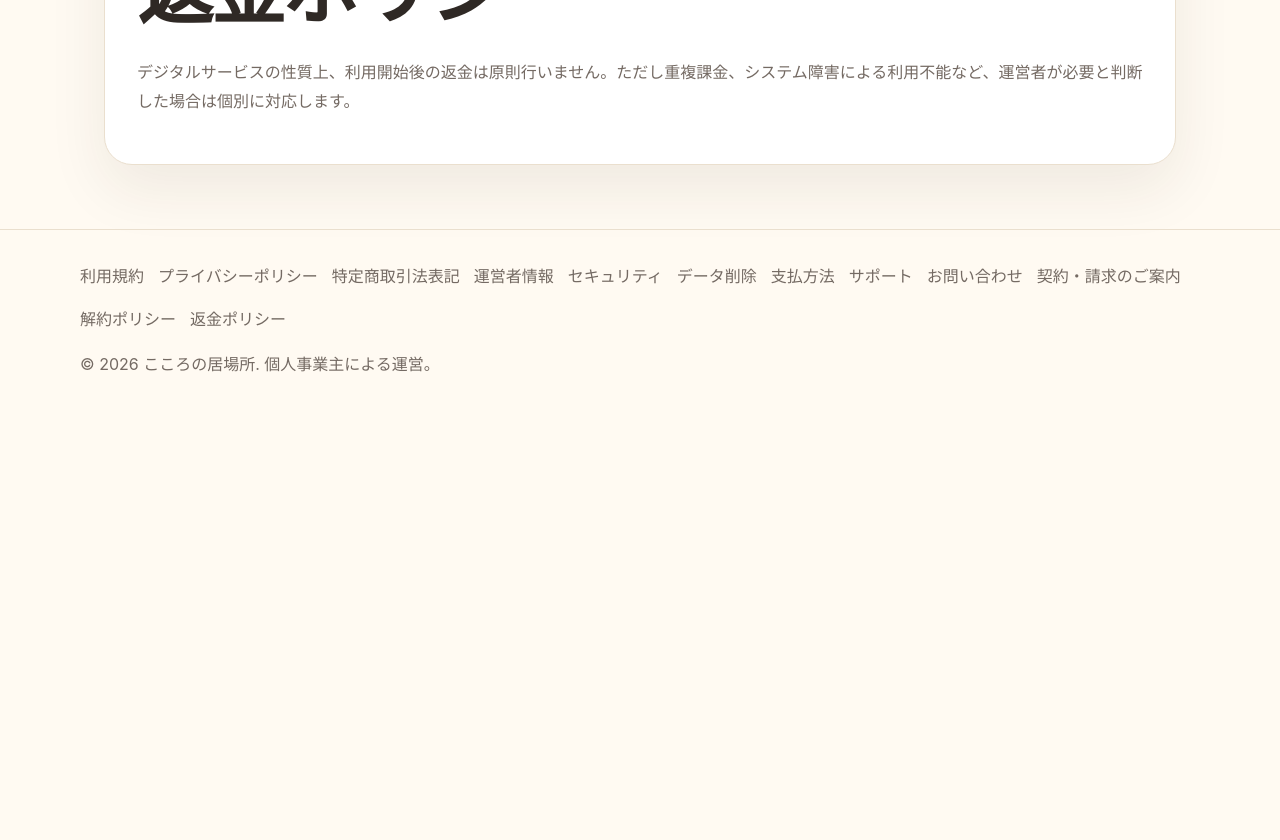
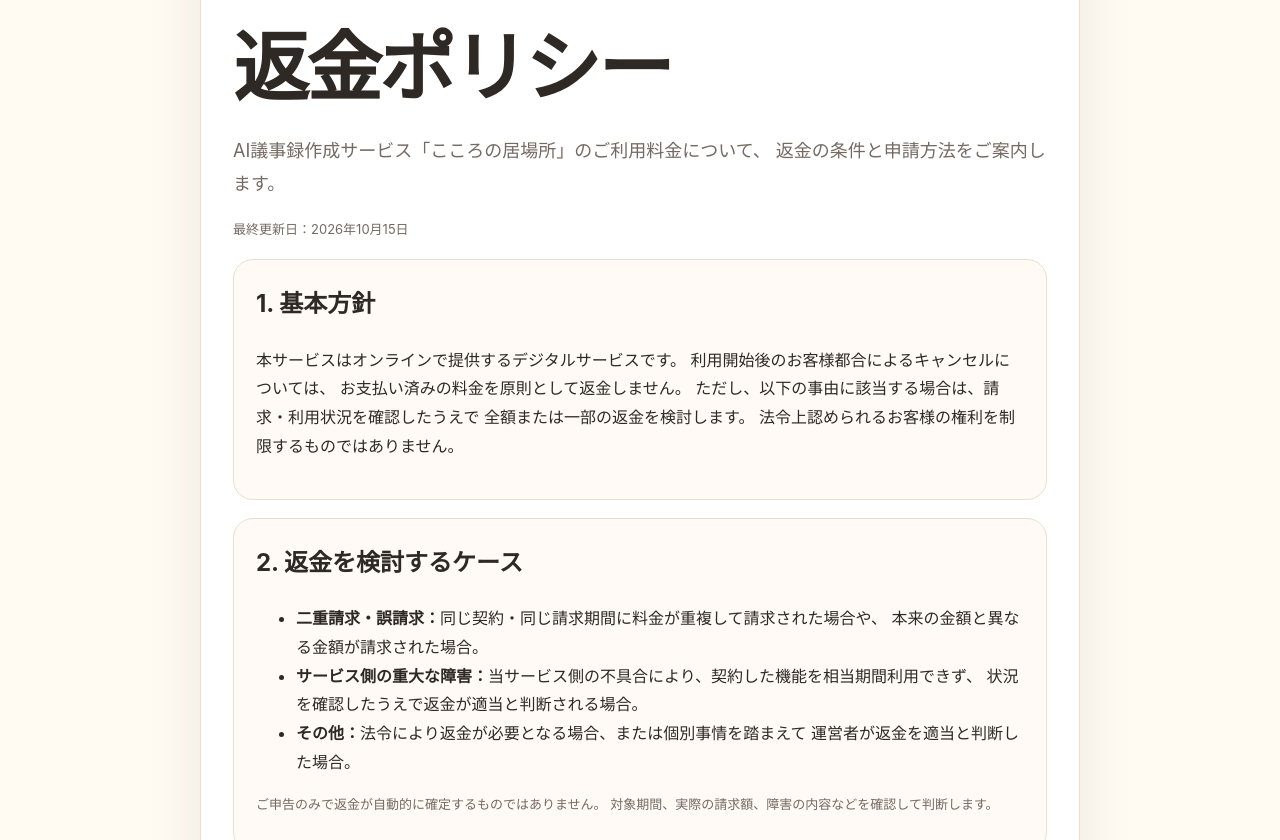
Before and after one commit to Yuki-ux-jpg-png/ai_gijiroku, a Next.js app: page /refund-policy in a window 1280 px wide. Shown: the part 260-1100 px from the top of the page. Before the commit the page ends 800 px from the top, so only its background shows below. Built offline with nearby package versions, Linux system fonts and the light colour scheme; no server answers.

Commit message:
update page.tsx

```diff
--- a/app/refund-policy/page.tsx
+++ b/app/refund-policy/page.tsx
@@ -1 +1,110 @@
-export default function Page(){return <main className="section"><div className="container"><div className="card"><h1>返金ポリシー</h1><p className="muted">デジタルサービスの性質上、利用開始後の返金は原則行いません。ただし重複課金、システム障害による利用不能など、運営者が必要と判断した場合は個別に対応します。</p></div></div></main>}
+import Link from 'next/link';
+
+export default function RefundPolicyPage() {
+  return (
+    <main className="section">
+      <div className="container">
+        <div className="card" style={{ maxWidth: 880, margin: '0 auto' }}>
+          <p className="badge">Refund Policy</p>
+          <h1>返金ポリシー</h1>
+          <p className="lead">
+            AI議事録作成サービス「こころの居場所」のご利用料金について、
+            返金の条件と申請方法をご案内します。
+          </p>
+          <p className="muted small">最終更新日：2026年10月15日</p>
+
+          <section className="mini">
+            <h2 style={{ fontSize: 24 }}>1. 基本方針</h2>
+            <p>
+              本サービスはオンラインで提供するデジタルサービスです。
+              利用開始後のお客様都合によるキャンセルについては、
+              お支払い済みの料金を原則として返金しません。
+              ただし、以下の事由に該当する場合は、請求・利用状況を確認したうえで
+              全額または一部の返金を検討します。
+              法令上認められるお客様の権利を制限するものではありません。
+            </p>
+          </section>
+
+          <section className="mini">
+            <h2 style={{ fontSize: 24 }}>2. 返金を検討するケース</h2>
+            <ul>
+              <li>
+                <strong>二重請求・誤請求：</strong>
+                同じ契約・同じ請求期間に料金が重複して請求された場合や、
+                本来の金額と異なる金額が請求された場合。
+              </li>
+              <li>
+                <strong>サービス側の重大な障害：</strong>
+                当サービス側の不具合により、契約した機能を相当期間利用できず、
+                状況を確認したうえで返金が適当と判断される場合。
+              </li>
+              <li>
+                <strong>その他：</strong>
+                法令により返金が必要となる場合、または個別事情を踏まえて
+                運営者が返金を適当と判断した場合。
+              </li>
+            </ul>
+            <p className="muted small">
+              ご申告のみで返金が自動的に確定するものではありません。
+              対象期間、実際の請求額、障害の内容などを確認して判断します。
+            </p>
+          </section>
+
+          <section className="mini">
+            <h2 style={{ fontSize: 24 }}>3. 返金の申請方法</h2>
+            <p>
+              <Link href="/contact" style={{ textDecoration: 'underline' }}>お問い合わせ窓口</Link>
+              に記載されたメールまたは電話で、
+              「返金希望」とお伝えください。確認を円滑に進めるため、
+              次の内容をお知らせください。
+            </p>
+            <ul>
+              <li>サービス登録時のメールアドレス</li>
+              <li>請求日・請求金額（分かる範囲で構いません）</li>
+              <li>返金を希望する理由と、発生した問題の内容</li>
+              <li>障害の場合は発生日時・エラー内容など</li>
+            </ul>
+            <p className="muted small">
+              カード番号、セキュリティコード、パスワードは送信しないでください。
+              お問い合わせを送った時点で返金が自動実行されることはありません。
+            </p>
+            <div className="actions">
+              <Link className="btn" href="/contact">返金について問い合わせる</Link>
+              <Link className="btn secondary" href="/cancel-policy">解約・キャンセルポリシーを見る</Link>
+            </div>
+          </section>
+
+          <section className="mini">
+            <h2 style={{ fontSize: 24 }}>4. 確認・回答・返金処理</h2>
+            <p>
+              申請内容を確認し、原則として受け付けから5営業日以内を目安に
+              一次回答を行います。調査が必要な場合は、結果のご案内まで
+              追加でお時間をいただくことがあります。
+            </p>
+            <p>
+              返金を行う場合は、返金額と対応内容をご案内したうえで、
+              原則として元のお支払い方法に対して返金処理を行います。
+              全額返金・一部返金のいずれになるかは確認結果によります。
+            </p>
+            <p>
+              カードへの返金が明細に反映されるまでには、返金処理後、
+              一般的に5～10営業日程度かかる場合があります。
+              実際の反映時期はカード会社・金融機関の処理状況によって異なり、
+              この期間内の着金を保証するものではありません。
+            </p>
+          </section>
+
+          <section className="mini">
+            <h2 style={{ fontSize: 24 }}>5. 解約と返金の違い</h2>
+            <p>
+              サブスクリプションの解約と、すでにお支払い済みの料金の返金は別の手続きです。
+              解約を希望される場合は
+              <Link href="/cancel-policy" style={{ textDecoration: 'underline' }}>解約・キャンセルポリシー</Link>
+              もご確認ください。返金申請だけで今後の請求が停止することはありません。
+            </p>
+          </section>
+        </div>
+      </div>
+    </main>
+  );
+}
```
